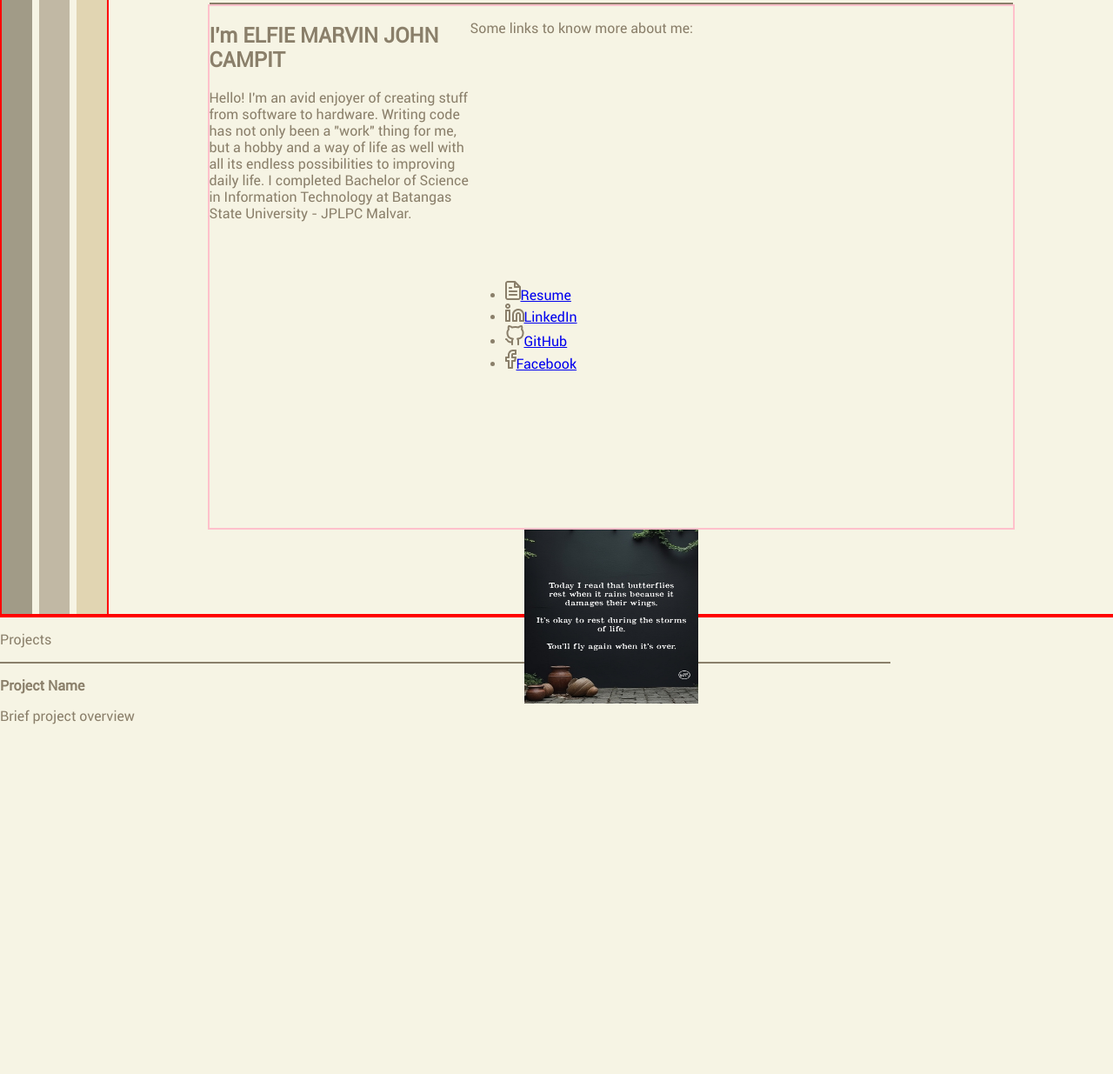
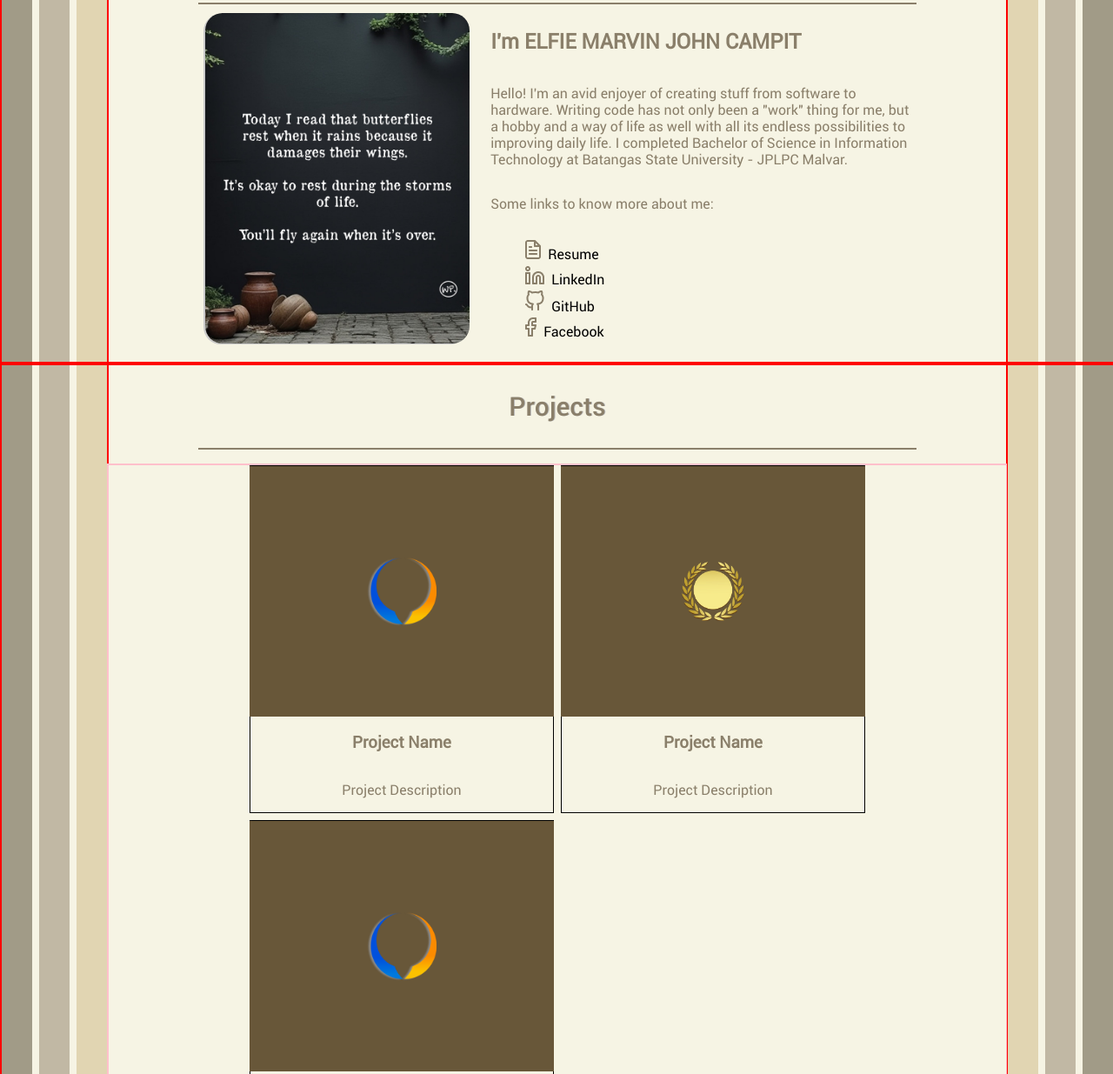
Before and after one commit to KarmotrineOverflow/Portfolio-V1, a plain HTML site: page index.html in a window 1280 px wide. Shown: the part 896-2131 px from the top of the page at 87% size. Before the commit the page ends 1745 px from the top, so only its background shows below. Drawn offline with Linux system fonts and the light colour scheme.

Commit message:
Fixed About Me section layout and added Projects section

```diff
--- a/css/about-me.css
+++ b/css/about-me.css
@@ -1,27 +1,158 @@
 .about-grid {
 
-    border: 2px solid pink;
     width: 80%;
+    height: auto;
 
     display: grid;
-    grid-template-columns: 300px 300px;
-    grid-template-rows: repeat(2, minmax(200px, 300px));
+    gap: 1rem;
+    grid-template-columns: repeat(auto-fit, auto);
+    grid-template-rows: repeat(auto-fit, auto);
+
+    grid-auto-flow: row;
+    grid-auto-columns: auto;
+    grid-auto-rows: auto;
 }
+
+/* PARAGRAPH PART (RIGHT GRID) */
 
 .about-grid .about-grid-paragraph {
 
-    grid-column: 1 / 1;
+    grid-column: 2 / 3;
     grid-row: 1 / 1;
+
+    display: flex;
+    flex-direction: column;
+    justify-content: center;
+
+    text-align: left;
 }
+
+.about-grid .about-grid-paragraph ul {
+
+    display: flex;
+    flex-direction: column;
+    gap: 0.2rem;
+
+    list-style: none;
+}
+
+.about-grid .about-grid-paragraph ul li img {
+
+    margin-right: 0.5rem;
+}
+
+.about-grid .about-grid-paragraph ul li a {
+
+    color: black;
+    text-decoration: none;
+}
+
+.about-grid .about-grid-paragraph ul li a:hover {
+
+    color: rgb(118, 118, 118);
+    text-decoration: underline;
+
+    transition: 0.3s;
+}
+
+/* PICTURE PART (LEFT GRID) */
 
 .about-grid .about-grid-picture {
 
-    grid-column: 2 / 2;
+    grid-column: 1 / 2;
     grid-row: 1 / 1;
+
+    display: flex;
+    align-items: center;
+    justify-content: center;
 }
 
-.about-grid .about-grid-links {
+.about-grid-picture img {
 
-    grid-column: 1 / 1;
-    grid-row: 2 / 2;
+    max-width: 95%;
+    max-height: 100%;
+
+    min-height: 20px;
+
+    border-radius: 20px;
+    box-shadow: -2px 1px rgb(203, 203, 203);
 }
+
+/* XS */
+@media (min-width: 475px) {
+
+    .about-grid {
+
+        margin-top: 1rem;
+    }
+
+    .about-grid .about-grid-picture {
+
+        grid-column: 1 / 1;
+        grid-row: 1 / 2;
+
+        text-align: center;
+
+        height: auto;
+        max-height: 400px;
+    }
+
+    .about-grid .about-grid-paragraph {
+
+        grid-column: 1 / 1;
+        grid-row: 2 / 3;
+    }
+}
+
+/* SM */
+@media (min-width: 640px) {
+
+    .about-grid .about-grid-picture {
+
+        grid-column: 1 / 1;
+        grid-row: 1 / 2;
+
+        height: auto;
+        max-height: 400px;
+    }
+
+    .about-grid .about-grid-paragraph {
+
+        grid-column: 1 / 1;
+        grid-row: 2 / 3;
+
+        text-align: center;
+    }
+}
+
+/* MD */
+@media (min-width: 800px) {
+
+    .about-grid {
+
+        margin-top: 0rem;
+    }
+
+    .about-grid .about-grid-picture {
+
+        grid-column: 1 / 2;
+        grid-row: 1 / 1;
+    }
+
+    .about-grid .about-grid-paragraph {
+
+        grid-column: 2 / 3;
+        grid-row: 1 / 1;
+
+        text-align: left;
+    }
+}
+
+/* LG */
+@media (min-width: 1024px) {}
+
+/* XL */
+@media (min-width: 1280px) {}
+
+/* 2XL */
+@media (min-width: 1536px) {}
--- a/css/home.css
+++ b/css/home.css
@@ -21,6 +21,11 @@
 .home-page {
 
     text-shadow: 1px 0px #bdbdbd;
+}
+
+.home-page .section-container {
+
+    height: 100%;
 }
 
 .home-page .section-content-container {
@@ -127,7 +132,7 @@
 
     .home-page h1 {
 
-        font-size: 135px;
+        font-size: 120px;
     }
 
     .home-page p {
@@ -137,17 +142,17 @@
 
     .home-page a {
 
-        font-size: 40px;
+        font-size: 30px;
     }
 
     .home-page ul {
 
-        display: block;
+        gap: 0.5rem;
     }
 
     .home-page ul li {
 
-        margin-top: 10px;
+        margin-top: 2px;
     }
 }
 
@@ -163,6 +168,11 @@
     .home-page a {
 
         font-size: xx-large;
+    }
+
+    .home-page h1 {
+
+        font-size: 135px;
     }
 }
 
--- a/css/main.css
+++ b/css/main.css
@@ -36,7 +36,7 @@ body {
 
     border: 1px solid red;
     width: 100%;
-    height: 100%;
+    height: auto;
 
     display: flex;
     flex-direction: row;
--- /dev/null
+++ b/css/projects.css
@@ -0,0 +1,63 @@
+.project-grid {
+
+    border: 2px solid pink;
+
+    width: 100%;
+    margin-top: 1rem;
+
+    display: grid;
+    grid-template-columns: repeat(auto-fit, minmax(300px, 350px));
+    grid-template-rows: repeat(auto-fit, minmax(300px, 400px));
+
+    justify-content: center;
+    gap: 0.5rem;
+
+    grid-auto-flow: row;
+    grid-auto-columns: minmax(350px, 350px);
+    grid-auto-rows: minmax(350px, 400px);
+}
+
+.project-grid-tile {
+
+    border: 1px solid black;
+
+    display: grid;
+    grid-template-columns: 350px;
+    grid-template-rows: 1fr auto auto;
+
+    text-align: center;
+    align-items: center;
+    justify-content: center;
+}
+
+.project-grid-tile .project-image-space {
+
+    grid-column: auto;
+    grid-row: 1 / 2;
+    background-color: rgb(104, 87, 57);
+
+    display: flex;
+    align-items: center;
+    justify-content: center;
+
+    width: 100%;
+    height: 100%
+}
+
+.project-grid-tile .project-image-space img {
+
+    width: 80px;
+    height: 80px;
+}
+
+.project-grid-tile h3 {
+
+    grid-column: auto;
+    grid-row: 2 / 3;
+}
+
+.project-grid-tile p {
+
+    grid-column: auto;
+    grid-row: 3 / 4;
+}
--- a/index.html
+++ b/index.html
@@ -6,6 +6,7 @@
         <link rel="stylesheet" href="./css/main.css">
         <link rel="stylesheet" href="./css/home.css">
         <link rel="stylesheet" href="./css/about-me.css">
+        <link rel="stylesheet" href="./css/projects.css">
     </head>
 
     <body>
@@ -81,9 +82,7 @@
                                 Hello! I'm an avid enjoyer of creating stuff from software to hardware. Writing code has not only been a "work" thing for me, but a hobby and a way of life as well
                                 with all its endless possibilities to improving daily life. I completed Bachelor of Science in Information Technology at Batangas State University - JPLPC Malvar.
                                 </p>
-                            </div>
 
-                            <div class="about-grid-links"></div>
                                 <p>Some links to know more about me:</p>
                                 <ul>
                                     <li>
@@ -102,7 +101,7 @@
                             </div>
 
                             <div class="about-grid-picture">
-                                <img src="./assets/images/t.jpg" width="200px" height="200px">
+                                <img src="./assets/images/t.jpg" alt="A picture of me">
                             </div>
                         </div>
                     </div>
@@ -110,9 +109,9 @@
                      <!-- RIGHT BAR -->
 
                      <div class="bar-container">
+                        <div class="bar inner-bar"></div>
+                        <div class="bar middle-bar"></div>
                         <div class="bar outer-bar"></div>
-                        <div class="bar middle-bar"></div>
-                        <div class="bar inner-bar"></div>
                     </div>
 
                 </div>
@@ -120,29 +119,59 @@
 
             <!-- PROJECTS SECTION -->
 
-            <div class="middle-section">
-                <div class="bars">
-                    <div class="outer-bar"></div>
-                    <div class="middle-bar"></div>
-                    <div class="inner-bar"></div>
-                </div>
-                <div class="section-content">
-                    <div class="section-title">
-                        <p>Projects</p>
+            <div class="projects">
+                <div class="section-container">
+
+                    <!-- LEFT BAR -->
+
+                    <div class="bar-container">
+                        <div class="bar outer-bar"></div>
+                        <div class="bar middle-bar"></div>
+                        <div class="bar inner-bar"></div>
                     </div>
-                    <div class="section-title-underline"></div>
-                    <div class="project-section">
-                        <div class="project-tile">
-                            <img class="project-icon" src="">
-                            <p><b>Project Name</b></p>
-                            <p>Brief project overview</p>
+
+                    <!-- SECTION CONTENT -->
+
+                    <div class="section-content-container">
+
+                        <div class="section-title-container">
+                            <p>Projects</p>
+                            <div class="section-title-underline"></div>
+                        </div>
+
+                        <div class="project-grid">
+                            <div class="project-grid-tile">
+                                <div class="project-image-space">
+                                    <img src="./assets/images/project_sample_1.png" alt="Project Logo">
+                                </div>
+                                <h3>Project Name</h3>
+                                <p>Project Description</p>
+                            </div>
+                            <div class="project-grid-tile">
+                                <div class="project-image-space">
+                                    <img src="./assets/images/project_sample_2.png" alt="Project Logo">
+                                </div>
+                                <h3>Project Name</h3>
+                                <p>Project Description</p>
+                            </div>
+                            <div class="project-grid-tile">
+                                <div class="project-image-space">
+                                    <img src="./assets/images/project_sample_1.png" alt="Project Logo">
+                                </div>
+                                <h3>Project Name</h3>
+                                <p>Project Description</p>
+                            </div>
                         </div>
                     </div>
-                </div>
-                <div class="bars">
-                    <div class="inner-bar"></div>
-                    <div class="middle-bar"></div>
-                    <div class="outer-bar"></div>
+
+                     <!-- RIGHT BAR -->
+
+                     <div class="bar-container">
+                        <div class="bar inner-bar"></div>
+                        <div class="bar middle-bar"></div>
+                        <div class="bar outer-bar"></div>
+                    </div>
+
                 </div>
             </div>
         </main>
```
Also changed, not shown: assets/images/project_sample_1.png (added), assets/images/project_sample_2.png (added).
